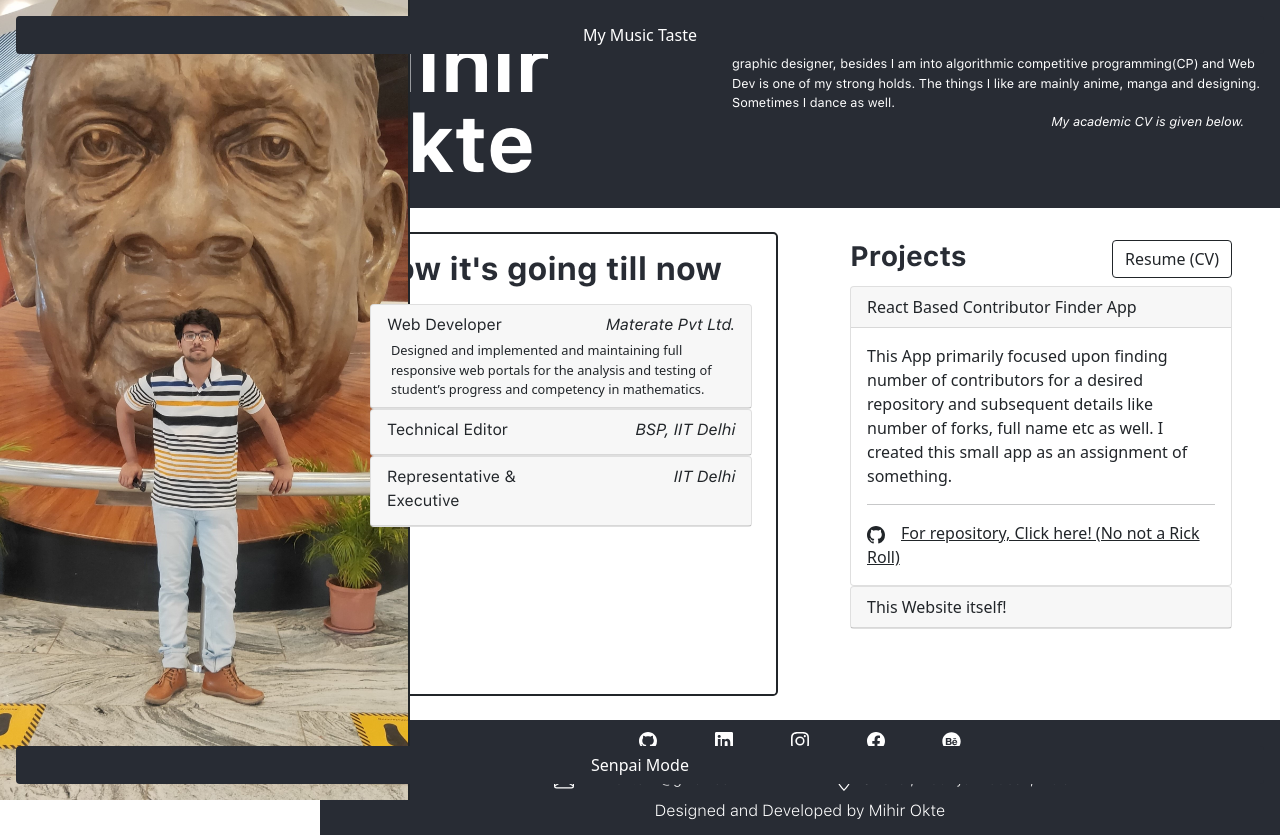
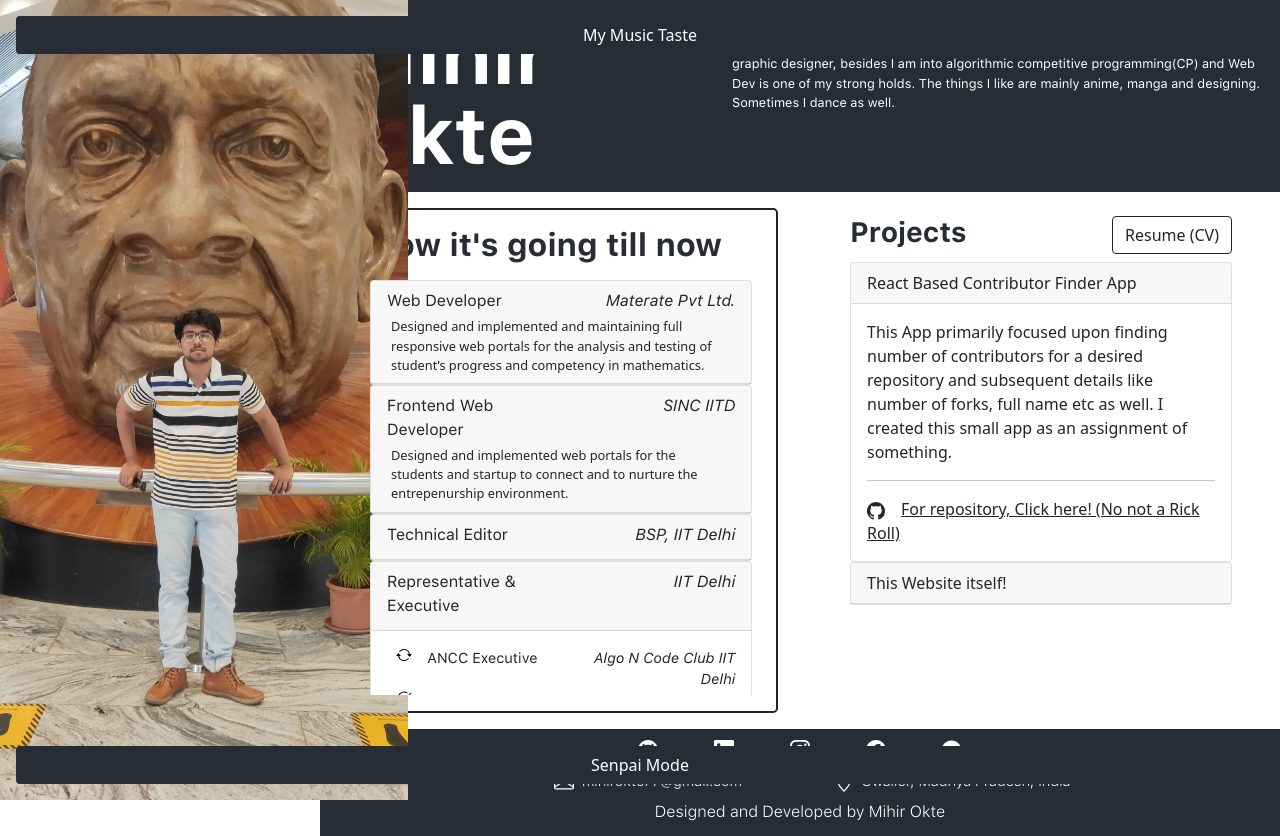
Before and after one commit to Mihirokte/Mihirokte.github.io, a React (Create React App) app: page /#/ in a window 1280 px wide. Built offline with nearby package versions, Linux system fonts and the light colour scheme.

Commit message:
revision 1

```diff
--- a/src/App.css
+++ b/src/App.css
@@ -68,10 +68,12 @@
 
 @media screen and (min-width: 0px) and (max-width: 350px) {
   .my-content { display: none; }  /* show it on small screens */
+  .my-text { margin-left: 0px;}
 }
 
 @media screen and (min-width: 351px) and (max-width: 1024px) {
   .my-content { display: block; }   /* hide it elsewhere */
+  .my-text { margin-left: 10px;}
 }
 
 @media screen and (min-width: 0px) and (max-width: 450px) {
--- a/src/App.js
+++ b/src/App.js
@@ -3,14 +3,13 @@ import des from './desdev.png';
 import { AiFillBehanceCircle } from 'react-icons/ai';
 import { HashRouter, Route, Link } from 'react-router-dom';
 import { Github, Instagram, Facebook, Linkedin, Envelope, GeoAlt, Discord} from 'react-bootstrap-icons';
-import { Accordion, Card, OverlayTrigger, Tooltip, Dropdown, DropdownButton } from 'react-bootstrap';
+import { Accordion, Card, OverlayTrigger, Tooltip } from 'react-bootstrap';
 import 'bootstrap/dist/css/bootstrap.min.css';
 import './App.css';
 import React, { Component } from 'react';
 import YouTube from 'react-youtube';
 import { SocialIcon } from 'react-social-icons';
 import axios from 'axios';
-import Resume from './Mihir Okte CV.pdf';
 
 export default class App extends Component {
   render() {
@@ -42,30 +41,37 @@ function Main() {
     <div className="container-fluid">
       <div className="row">
         <div class="col-3 hoverable" id="mycontent" style={{padding:"0px"}}>
-          <button class="normal" disabled><img src={des} alt="DEV+DES"  style={{width:"80%", margin:"auto auto"}}></img></button>
-          <img src={logo} alt="logo" class="hover border-end border-dark border-2" style={{maxWidth:"100%", height:"100vh"}}/>
+          <button class="normal p-0" disabled style={{maxWidth:"100%"}}><img src={des} alt="DEV+DES"  style={{width:"80%", margin:"auto auto"}}></img></button>
+          <img src={logo} alt="logo" class="hover" style={{height:"100%"}}/>
         </div>
         <div class="col">
           <div class="row">
-            <div class="fw-normal py-4 ps-4 text-white bg col t1" style={{fontSize:"5rem", height:"30%" ,lineHeight:"80px"}}>Mihir Okte</div>
-            <div class="col-lg-7 pt-3 bg text-white t2 text-break" style={{fontWeight:"light", fontSize:"0.8rem"}}>
+            <div class="fw-normal py-3 ps-4 text-white bg col t1" style={{fontSize:"5rem",lineHeight:"80px"}}>Mihir Okte</div>
+            <div class="col-lg-7 py-3 bg text-white t2 text-break" style={{fontWeight:"light", fontSize:"0.8rem"}}>
               Hoey! I am BTech Second Year Undergraduate in IIT Delhi from the Department of Mathematics and Computing.
               I am learning programmer cum developer & a novice graphic designer, besides I am into algorithmic competitive programming(CP) and Web Dev is one of my strong holds.
               The things I like are mainly anime, manga and designing. Sometimes I dance as well.
-              <p class="t4 text-end pe-4">My academic CV is given below.</p>
             </div>
           </div>
           <div class="row">
-            <div class="col m-4 py-3 px-4 border rounded-3 border-2 border-dark">
+            <div class="col my-3 mx-4 py-3 px-4 border rounded-3 border-2 border-dark">
                 <div class="d-flex justify-content-between mb-2">
                   <div class="h2 t1 color">How it's going till now</div>
                 </div>
-                <Accordion defaultActiveKey="0" class="t2" style={{overflow:"hidden", overflowY:"scroll",height:"374px"}} id="example">
+                <Accordion defaultActiveKey="2" class="t2" style={{overflow:"hidden", overflowY:"scroll", height:"415px"}} id="example">
                 <Card class="my-1">
                   <Accordion.Toggle as={Card.Header} eventKey="0">
                     <div>
                       <div class="row mb-1"><div class="col t2">Web Developer</div><div class="t4 col text-end">Materate Pvt Ltd.</div></div>
                       <div class="row px-3" style={{fontSize:"0.8rem"}}>Designed and implemented and maintaining full responsive web portals for the analysis and testing of student’s progress and competency in mathematics.</div>
+                    </div>
+                  </Accordion.Toggle>
+                </Card>
+                <Card class="my-1">
+                  <Accordion.Toggle as={Card.Header} eventKey="3">
+                    <div>
+                      <div class="row mb-1"><div class="col t2">Frontend Web Developer</div><div class="t4 col text-end">SINC IITD</div></div>
+                      <div class="row px-3" style={{fontSize:"0.8rem"}}>Designed and implemented web portals for the students and startup to connect and to nurture the entrepenurship environment.</div>
                     </div>
                   </Accordion.Toggle>
                 </Card>
@@ -85,8 +91,9 @@ function Main() {
                   <Accordion.Collapse eventKey="2" class="t3">
                     <Card.Body>
                     <ul style={{fontSize:"0.9rem"}}>
+                      <li class="listele1"><div class="row"><div class="col t2">ANCC Executive</div><div class="t4 col text-end">Algo N Code Club IIT Delhi</div></div></li>
                       <li class="listele2"><div class="row"><div class="col t2">Academic Mentor</div><div class="t4 col text-end">IIT Delhi</div></div></li>
-                      <li class="listele1"><div class="row"><div class="col t2">Dance Representative</div><div class="t4 col text-end">Dance Club IITD</div></div></li>
+                      <li class="listele2"><div class="row"><div class="col t2">Dance Representative</div><div class="t4 col text-end">Dance Club IITD</div></div></li>
                       <li class="listele1"><div class="row"><div class="col t2">MathSoc Executive</div><div class="t4 col text-end">MathSoc IITD</div></div></li>
                     </ul>
                     </Card.Body>
@@ -94,14 +101,14 @@ function Main() {
                 </Card>
               </Accordion>
             </div>
-            <div class="col pt-2 px-4 m-4">
+            <div class="col pt-2 px-4 mx-4 my-3 ">
                 <div class="d-flex justify-content-between">
                   <div class="h3 t1 color">Projects</div>
                   <a role="button" href="https://1drv.ms/b/s!As5LK1syYyiEkBM-thWGPEUQj9Wj?e=imdjCc" target="_blank" rel="noopener noreferrer" class="btn btn-outline-dark mb-2">Resume (CV)</a>
                 </div>
 
 
-              <Accordion defaultActiveKey="0" class="t2" style={{overflow:"hidden", overflowY:"scroll",height:"374px"}} id="example">
+              <Accordion defaultActiveKey="0" class="t2" style={{overflow:"hidden", overflowY:"scroll", height:"415px"}} id="example">
                 <Card>
                   <Accordion.Toggle as={Card.Header} eventKey="0">
                     React Based Contributor Finder App
@@ -133,13 +140,13 @@ function Main() {
           </div>
           <div class="row bg text-white text-center t3 ps-4">
               <div class="row justify-content-center my-2">
-                <div class="col-1"><a role="button" href="https://github.com/Mihirokte" target="_blank" rel="noopener noreferrer" class="text-white bg text-center"><Github size={18} /></a></div>
-                <div class="col-1"><a role="button" href="https://www.linkedin.com/in/mihir-okte-a566a0143/" target="_blank" rel="noopener noreferrer" class="text-white bg text-center"><Linkedin size={18} /></a></div>
-                <div class="col-1"><a role="button" href="https://www.instagram.com/mihir_okte/" target="_blank" rel="noopener noreferrer" class="text-white bg text-center"><Instagram size={18} /></a></div>
-                <div class="col-1"><a role="button" href="https://www.facebook.com/mihir.okte.3" target="_blank" rel="noopener noreferrer" class="text-white bg text-center"><Facebook size={18} /></a></div>
-                <div class="col-1"><a role="button" href="https://www.behance.net/mihirokte" target="_blank" rel="noopener noreferrer" class="text-white bg text-center"><AiFillBehanceCircle size={21} /></a></div>
+                <div class="col-1"><a role="button" href="https://github.com/Mihirokte" target="_blank" rel="noopener noreferrer" class="text-white bg text-center"><Github size={20} /></a></div>
+                <div class="col-1"><a role="button" href="https://www.linkedin.com/in/mihir-okte-a566a0143/" target="_blank" rel="noopener noreferrer" class="text-white bg text-center"><Linkedin size={20} /></a></div>
+                <div class="col-1"><a role="button" href="https://www.instagram.com/mihir_okte/" target="_blank" rel="noopener noreferrer" class="text-white bg text-center"><Instagram size={20} /></a></div>
+                <div class="col-1"><a role="button" href="https://www.facebook.com/mihir.okte.3" target="_blank" rel="noopener noreferrer" class="text-white bg text-center"><Facebook size={20} /></a></div>
+                <div class="col-1"><a role="button" href="https://www.behance.net/mihirokte" target="_blank" rel="noopener noreferrer" class="text-white bg text-center"><AiFillBehanceCircle size={23} /></a></div>
               </div>
-              <div class="row justify-content-center mt-2">
+              <div class="row justify-content-center">
                 <div class="col-sm-4 text-center" style={{fontSize:"0.9rem"}}><Envelope size={20} /><a role="button" class="text-white text-break" style={{textDecoration: "none"}} href = "mailto: mihirokte77@gmail.com">&nbsp;&nbsp;mihirokte77@gmail.com</a></div>
                 <div class="col-sm-4 text-center" style={{fontSize:"0.9rem"}}><GeoAlt size={20} />&nbsp;&nbsp;Gwalior, Madhya Pradesh, India</div>
               </div>
@@ -263,19 +270,19 @@ class Senpai extends Component{
 
   return (
     <div className="container-fluid">
-      <div class="row">
-        <div class="col fw-normal py-3 text-white text-center t1 bg-2" style={{fontSize:"3rem", height:"30%"}}>ARA ARA! You come to see what's here<button class="btn bg-2 my-content" disabled>&nbsp;&nbsp;&nbsp;</button>
-          <button class="btn bg col ms-auto "><Link to="/" class="text-white" style={{textDecoration: "none"}}>OH NO! Only Anime stuff here, Go Back</Link></button>
+      <div class="row bg-2 py-3 justify-content-evenly" style={{height:"15%"}}>
+        <div class="col-lg-8 fw-normal align-middle text-white text-center t1 bg-2" style={{fontSize:"3rem"}}>ARA ARA! You come to see what's here
         </div>
+        <div class="col-lg-4 fw-normal align-middle text-white text-center my-auto py-1 t1"><button class="btn bg ms-auto"><Link to="/" class="text-white" style={{textDecoration: "none"}}>OH NO! Only Anime stuff here, Go Back</Link></button></div>
       </div>
-      <div class="row">
+      <div class="row" style={{height:"77%"}}>
         <div class="col">
           <div class="col pt-2 px-4 my-4 ms-0">
             <div class="d-flex justify-content-between mb-2">
               <div class="h3 t1 color">Currently Watching</div>
             </div>
 
-            <ul class="list-group" style={{overflow:"hidden", overflowY:"scroll",height:"425px"}} id="example">
+            <ul class="list-group" style={{overflow:"hidden", overflowY:"scroll",height:"428px"}} id="example">
               {wat ? wat.map((v) => (
                 <li class="list-group-item d-flex justify-content-between align-items-start">
                   <div class="ms-2 me-auto">
@@ -298,7 +305,7 @@ class Senpai extends Component{
               <div class="h3 t1 color">My Fav Completed Anime</div>
             </div>
 
-            <ul class="list-group" style={{overflow:"hidden", overflowY:"scroll",height:"425px"}} id="example">
+            <ul class="list-group" style={{overflow:"hidden", overflowY:"scroll",height:"428px"}} id="example">
               {com ? com.map((v) => (
                 <li class="list-group-item d-flex justify-content-between align-items-start">
                   <div class="ms-2 me-auto">
@@ -321,7 +328,7 @@ class Senpai extends Component{
             <div class="d-flex justify-content-between mb-2">
               <div class="h2 t1 text-primary">Favourite Anime Music</div>
             </div>
-            <Accordion defaultActiveKey="0" class="t2" style={{overflow:"hidden", overflowY:"scroll",height:"390px"}} id="example">
+            <Accordion defaultActiveKey="0" class="t2" style={{overflow:"hidden", overflowY:"scroll",height:"393px"}} id="example">
               <Card>
                 <Accordion.Toggle as={Card.Header} eventKey="0">
                   My Favourite Anime Opening
@@ -329,10 +336,10 @@ class Senpai extends Component{
                 <Accordion.Collapse eventKey="0">
                 <Card.Body>
                     <div class="card text-white bg-primary mb-3">
-                      <YouTube videoId="dd7BILZcYAY" opts={opts} onReady={(e) => e.target.pauseVideo()} className="card-img-top"/>
+                      <YouTube videoId="oRAF2-Exzx4" opts={opts} onReady={(e) => e.target.pauseVideo()} className="card-img-top"/>
                       <div class="card-body">
                         <div>
-                          <div class="d-flex h5 fs-6"><div class="flex-fill t2">Hacking to the Gate</div><div class="t4 flex-fill text-end">Steins;Gate</div></div>
+                          <div class="d-flex h5 fs-6"><div class="flex-fill t2">Hikari Are</div><div class="t4 flex-fill text-end">Haikyuu!</div></div>
                         </div>
                       </div>
                     </div>
@@ -346,10 +353,10 @@ class Senpai extends Component{
                 <Accordion.Collapse eventKey="1">
                   <Card.Body>
                     <div class="card text-white bg-primary mb-3">
-                      <YouTube videoId="pCC6qbAnX00" opts={opts} onReady={(e) => e.target.pauseVideo()} className="card-img-top" />
+                      <YouTube videoId="SQBHr1kGmT0" opts={opts} onReady={(e) => e.target.pauseVideo()} className="card-img-top" />
                       <div class="card-body">
                         <div>
-                          <div class="d-flex h5 fs-6"><div class="flex-fill t2">I Beg You</div><div class="t4 flex-fill text-end">Fate Heaven's Feel</div></div>
+                          <div class="d-flex h5 fs-6"><div class="flex-fill t2">Last Game</div><div class="t4 flex-fill text-end">Stein's Gate;0</div></div>
                         </div>
                       </div>
                     </div>
@@ -363,10 +370,10 @@ class Senpai extends Component{
                 <Accordion.Collapse eventKey="2">
                 <Card.Body>
                     <div class="card text-white bg-primary mb-3">
-                      <YouTube videoId="289H9XqmmpM" opts={opts} onReady={(e) => e.target.pauseVideo()} className="card-img-top"/>
+                      <YouTube videoId="hoJ4qxcXz5w" opts={opts} onReady={(e) => e.target.pauseVideo()} className="card-img-top"/>
                       <div class="card-body">
                         <div>
-                          <div class="d-flex h5 fs-6"><div class="flex-fill t2">Ashes on the Fire</div><div class="t4 flex-fill text-end">Attack on Titan</div></div>
+                          <div class="d-flex h5 fs-6"><div class="flex-fill t2">ThankAT</div><div class="t4 flex-fill text-end">Attack on Titan</div></div>
                         </div>
                       </div>
                     </div>
@@ -381,8 +388,8 @@ class Senpai extends Component{
           </div>
         </div>
       </div>
-      <div class="row bg-2 text-white text-center t3">
-        <div class="row justify-content-center my-1">
+      <div class="row bg-2 text-white text-center t3 py-1" style={{height:"8%"}}>
+        <div class="row justify-content-center">
           <div class="col-2"><a role="button" href="https://www.reddit.com/user/mihir_okte" target="_blank" rel="noopener noreferrer" class="text-white bg-2 text-center"><SocialIcon url="https://www.reddit.com/user/mihir_okte" bgColor="#7E1F86" fgColor="#ffffff" /></a></div>
           <div class="col-2"><a role="button" href="https://www.snapchat.com/add/mihir_okte" target="_blank" rel="noopener noreferrer" class="text-white bg-2 text-center"><SocialIcon url="https://www.snapchat.com/add/mihir_okte" bgColor="#7E1F86" fgColor="#ffffff" /></a></div>
           <div class="col-2"><a role="button" href="https://www.instagram.com/mihir_okte/" target="_blank" rel="noopener noreferrer" class="text-white bg-2 text-center"><SocialIcon url="https://www.instagram.com/mihir_okte/" bgColor="#7E1F86" fgColor="#ffffff" /></a></div>
```
